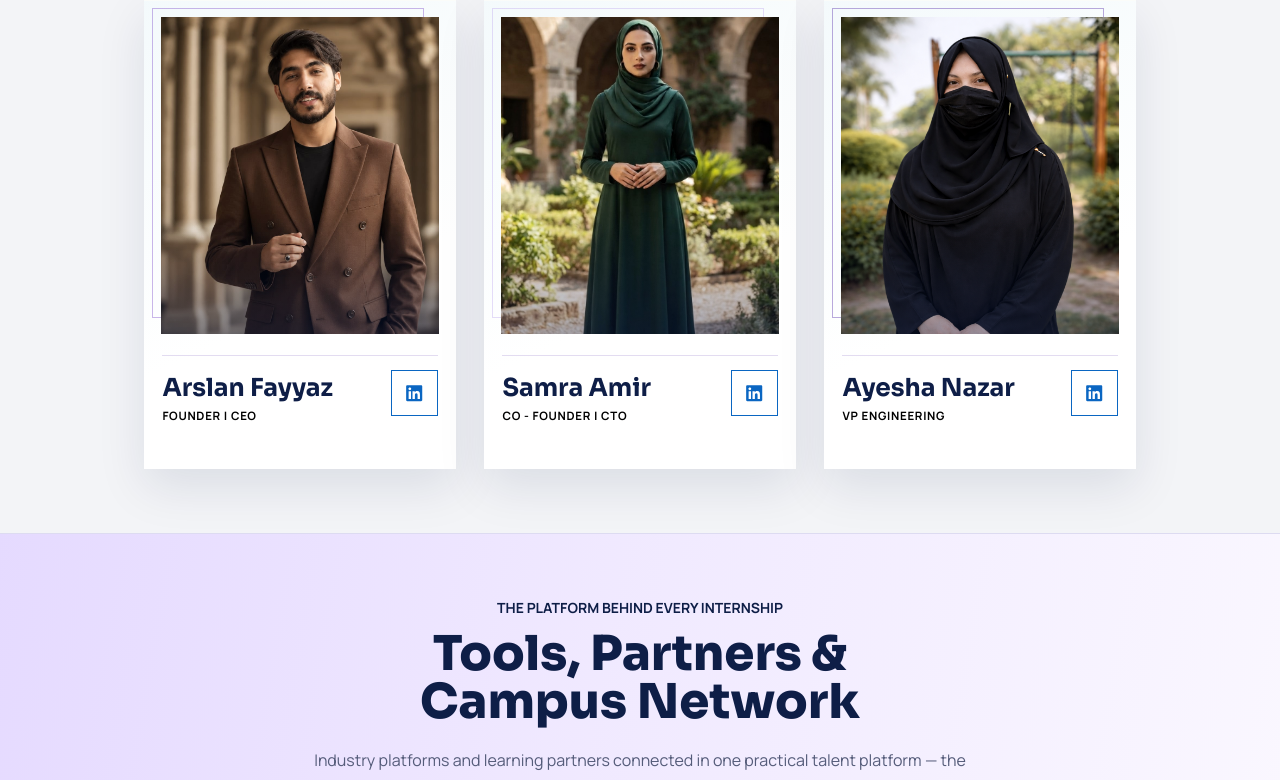
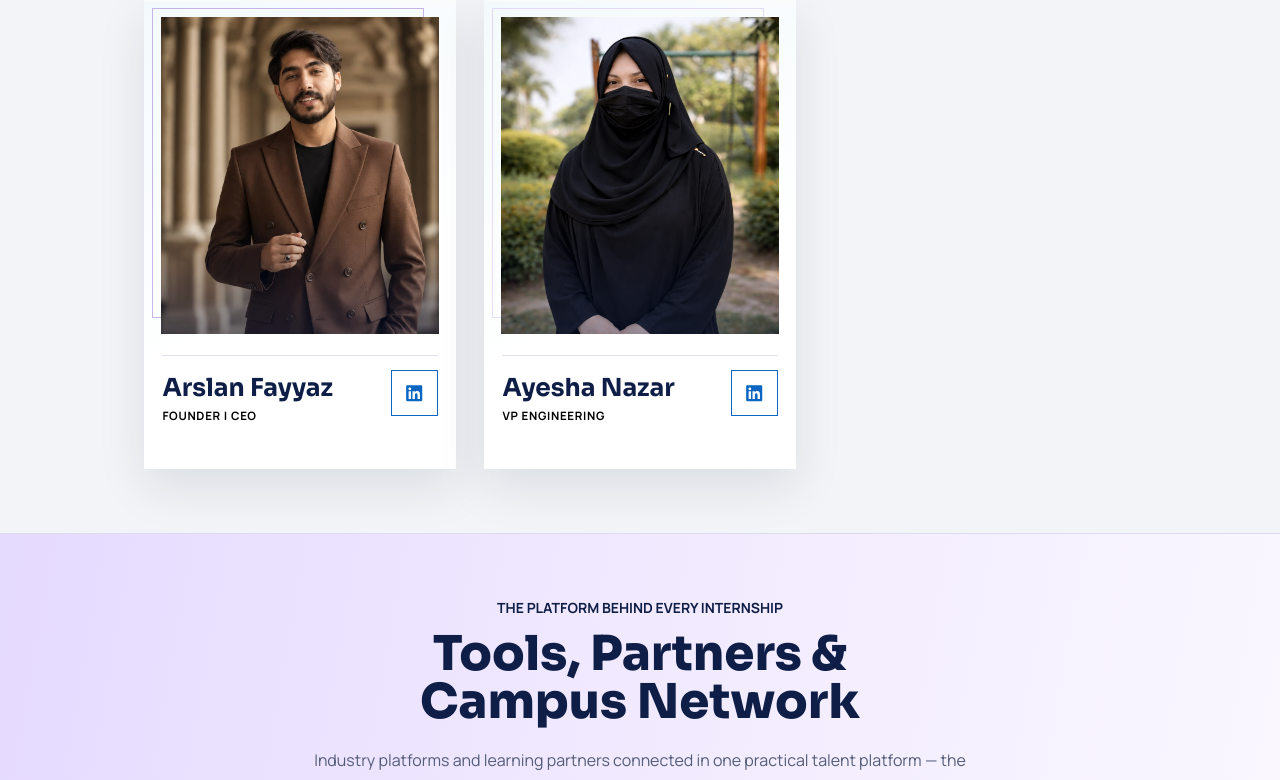
Before and after one commit to Arxfamism/Internlytic, a React (Vite) app: page / in a window 1280 px wide. Shown: the part 5975-6755 px from the top of the page. Built offline with nearby package versions, Linux system fonts and the light colour scheme.

Commit message:
Update App.jsx

```diff
--- a/src/App.jsx
+++ b/src/App.jsx
@@ -114,12 +114,7 @@ const foundingPartners = [{
   image: partnerArslan,
   imagePosition: "center 20%",
   linkedin: "https://www.linkedin.com/in/arslan-fayyaz-3a4781214"
-}, {
-  name: "Samra Amir",
-  position: "Co - Founder | CTO",
-  image: partnerSamra,
-  linkedin: "https://www.linkedin.com/in/samra-amir-93389b26a/"
-}, {
+},  {
   name: "Ayesha Nazar",
   position: "VP Engineering",
   image: partnerAyesha,
```
